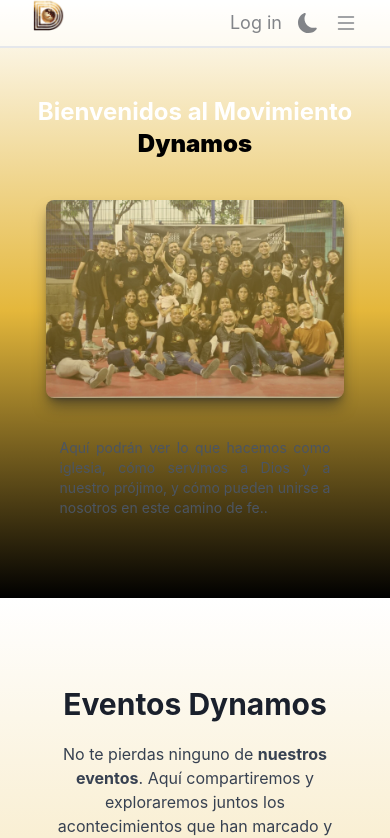
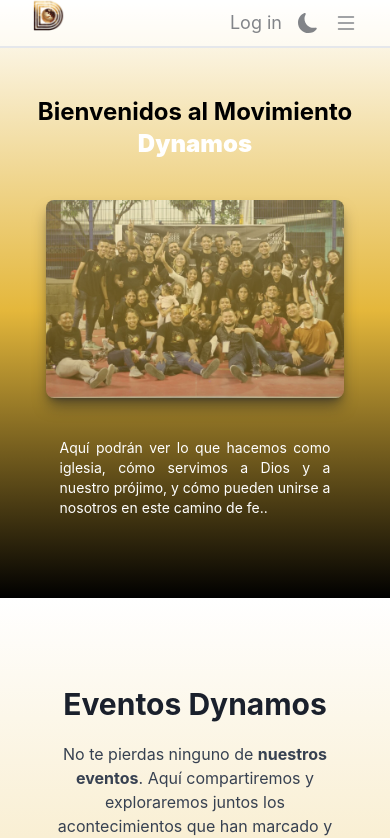
Before and after one commit to mateodevcode/dynamos-movimiento, a React (Vite) app: page /dynamos-movimiento/ in a window 390 px wide. Shown: the top 838 px of the page. Built offline with nearby package versions, Linux system fonts and the light colour scheme.

Commit message:
Se actualizo el color del titulo y parrafo de la pagina de bienvenida

```diff
--- a/src/components/Bienvenida.jsx
+++ b/src/components/Bienvenida.jsx
@@ -9,8 +9,8 @@
     <div className={`flex w-full justify-center items-center dark:bg-gray-900 lg:pt-40 md:pt-30 sm:pt-12 ${darkMode ? "fondo-estandar-oscuro" : "fondo-estandar-claro"}`}>
       <div className="w-10/12 flex md:flex-row md:pb-24 sm:flex-col sm:justify-center sm:items-center">
         <div className="flex flex-col md:w-11/12 md:text-left md:m-10 md:mt-32 sm:mt-12">
-          <h2 className="md:text-6xl md:text-left font-bold md:mb-10 sm:text-2xl sm:text-center sm:mb-10 text-white">
-            Bienvenidos al Movimiento <strong className='text-black'>Dynamos</strong>
+          <h2 className="md:text-6xl md:text-left font-bold md:mb-10 sm:text-2xl sm:text-center sm:mb-10 text-white sm:text-black dark:sm:text-white">
+            Bienvenidos al Movimiento <strong className='text-black sm:text-white'>Dynamos</strong>
           </h2>
           <p className="md:flex md:text-xl text-gray-200 sm:mb-5 sm:hidden">
             Aquí podrán ver lo que hacemos como iglesia, cómo servimos a Dios y
@@ -27,7 +27,7 @@
             />
           </div>
         </div>
-        <p className="sm:flex md:hidden text-sm text-justify w-10/12 sm:mb-20 text-gray-600 dark:text-gray-300">
+        <p className="sm:flex md:hidden text-sm text-justify w-10/12 sm:mb-20 text-white">
           Aquí podrán ver lo que hacemos como iglesia, cómo servimos a Dios y a
           nuestro prójimo, y cómo pueden unirse a nosotros en este camino de
           fe..
```
